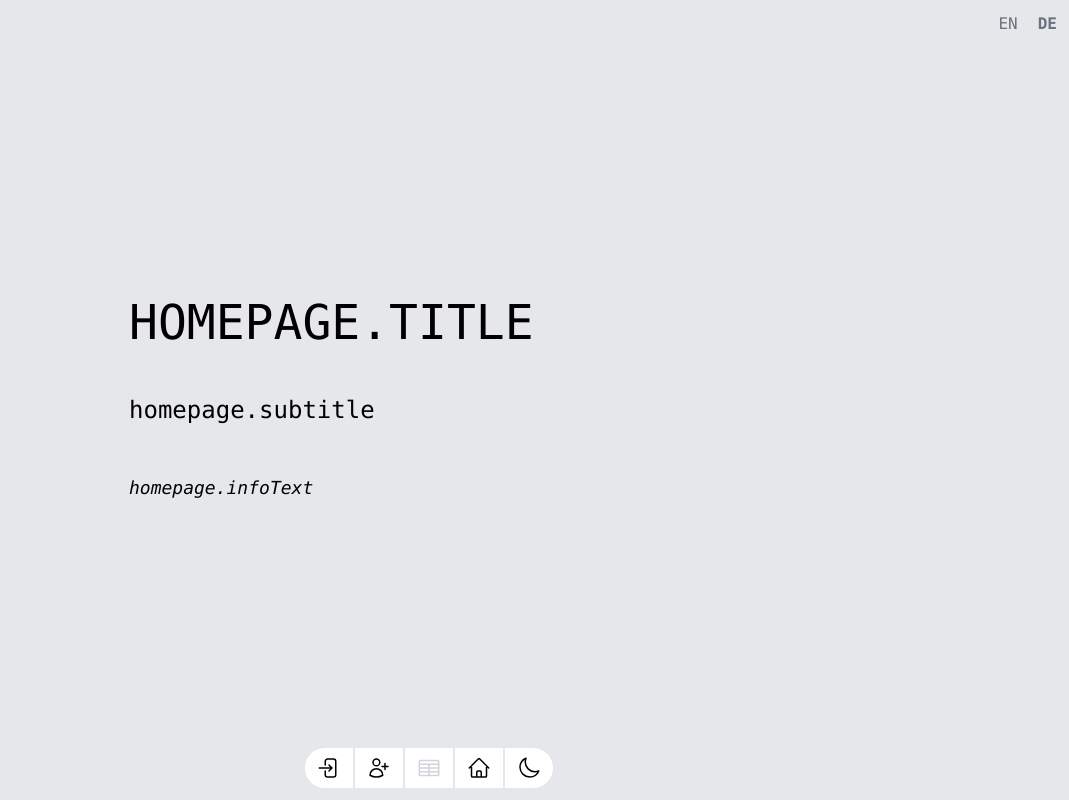
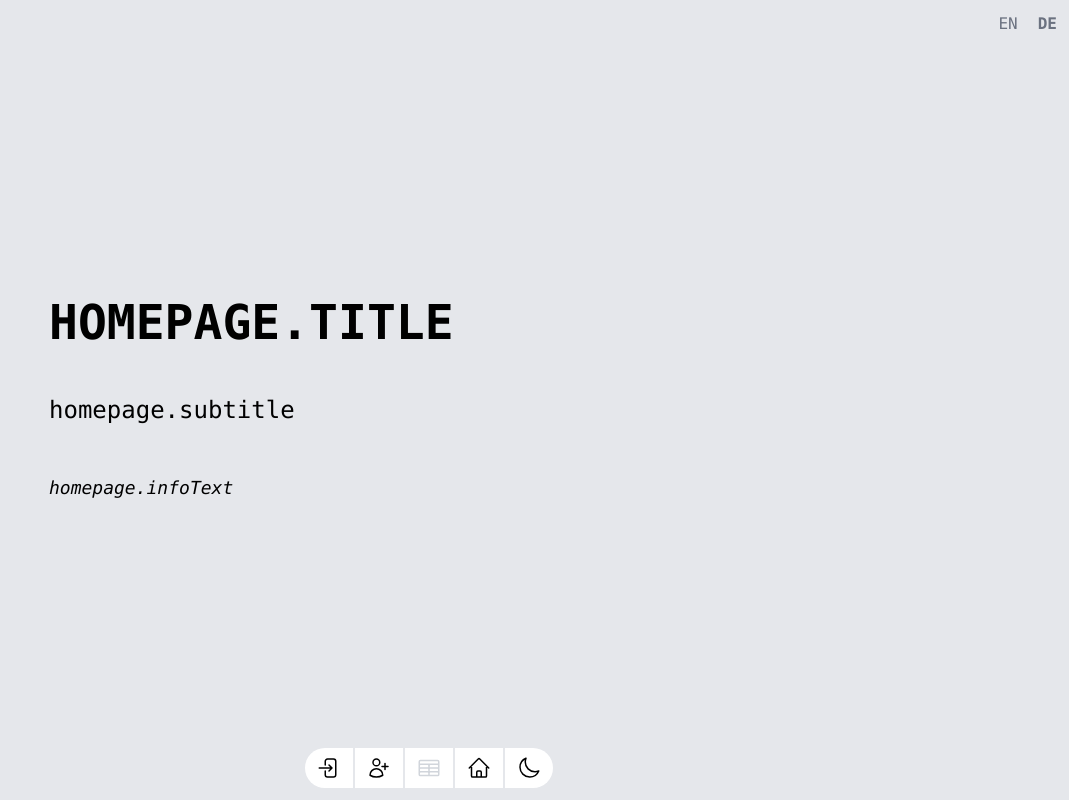
Before and after one commit to HoangNam-Phan/dashboard, a Next.js app: page /de in a window 1280 px wide. Shown: the whole page, without its empty margins (211-1280 px from the left). Built offline with nearby package versions, Linux system fonts and the light colour scheme; what i18next-resources-to-backend would draw is missing.

Commit message:
small translation and margin adjustment

```diff
--- a/app/[lng]/page.tsx
+++ b/app/[lng]/page.tsx
@@ -8,11 +8,11 @@ export default function Home({ params: { lng } }: LanguageParams) {
   const { t } = useTranslation(lng);
 
   return (
-    <div className="flex flex-col px-5 justify-center h-full space-y-5 md:space-y-12 lg:mx-40 xl:mx-80">
+    <div className="flex flex-col px-5 justify-center h-full space-y-5 md:space-y-12 lg:mx-40 xl:mx-60">
       <motion.h1
         initial={{ opacity: 0, x: -100 }}
         animate={{ opacity: 1, x: 0 }}
-        className="text-xl sm:text-3xl lg:text-5xl uppercase"
+        className="font-bold text-xl sm:text-3xl lg:text-5xl uppercase"
       >
         {t('homepage.title')}
       </motion.h1>
--- a/app/i18n/locales/de/translation.json
+++ b/app/i18n/locales/de/translation.json
@@ -1,6 +1,6 @@
 {
   "homepage": {
-    "title": "Willkommen zu - board!",
+    "title": "Willkommen zu Dashboard!",
     "subtitle": "- eine Anwendung, die aktuelle Web-Technologien und Fähigkeiten präsentiert, die ich im Laufe meiner Karriere gelernt habe. Entwickelt mit Next.js, React und erweitert durch TypeScript und Tailwind CSS, bietet es eine Live-Wettervorhersage, einen Aktien Tracker mit Visualisierungen von Highcharts, einen News-Feed und eine Todo-Liste. Die Daten werden mit Better-SQLite3 zusammen mit Next.js API-Routen verwaltet und die Funktionalitäten der Anwendung werden durch Jest- und Cypress-Tests sichergestellt. Animationen werden mit Framer Motion durchgeführt und die Internationalisierung wird durch i18next unterstützt. Vielen Dank für Ihren Besuch!",
     "infoText": "Für den Fall, dass Sie die Benutzerregistrierung und den Login-Prozess überspringen möchten, habe ich ein Testkonto vorbereitet. (username: 'username' & password: 'password') Bitte sehen Sie davon ab, persönliche Informationen als Benutzerdaten oder in der App zu verwenden, da dieses Projekt nur dazu dient, meine Fähigkeiten zu demonstrieren, und nicht dazu gedacht ist, privat genutzt zu werden."
   },
--- a/app/i18n/locales/en/translation.json
+++ b/app/i18n/locales/en/translation.json
@@ -1,6 +1,6 @@
 {
   "homepage": {
-    "title": "Welcome to my dashboard project!",
+    "title": "Welcome to dashboard!",
     "subtitle": "- an application designed to showcase current web technologies and skills that i learned throughout my career. Developed with Next.js, React and enhanced by TypeScript and Tailwind CSS, it features a live Weather forecast, a Stock Tracker with visualizations powered by Highcharts, a News feed, and a Todo List. Data is managed using Better-SQLite3 alongside Next.js API routes and the application's functionalities are assured through Jest and Cypress testing. Animations are done with Framer Motion and internationalization support via i18next. Thank you for your visit!",
     "infoText": "In case you want to skip the user registraition and login process, i prepared a test account. (username: 'username' & password: 'password') Please refrain from using personal information as userdata or in the app, as this projects intended purpose is just a showcase of my skills, and not intended for personal use."
   },
```
